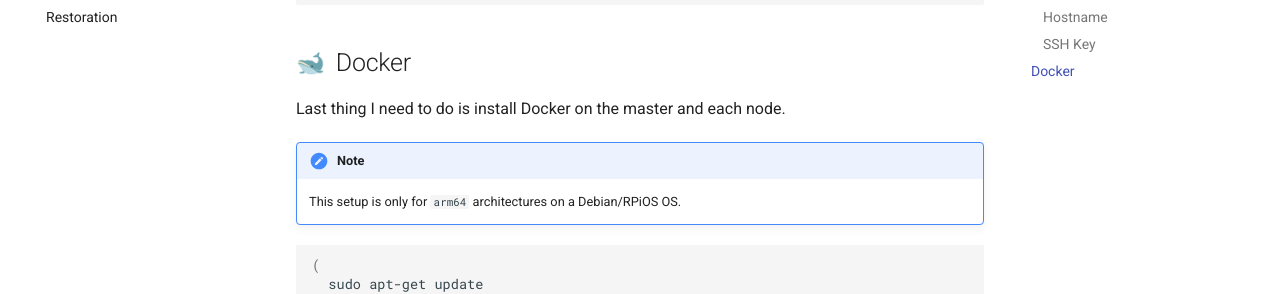
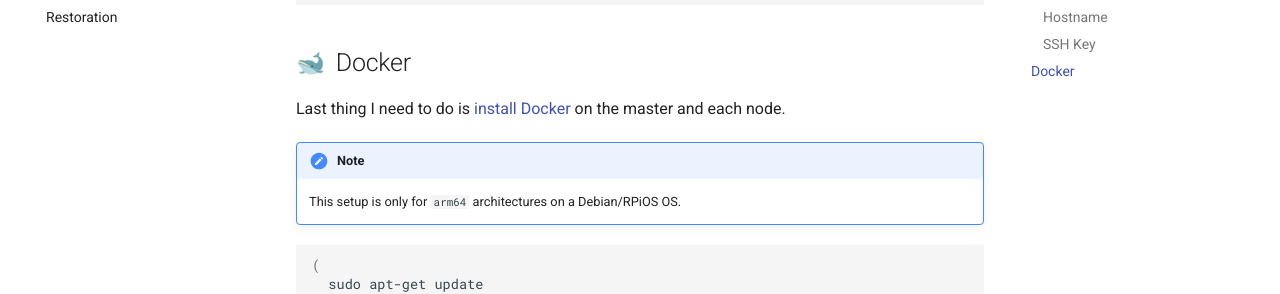
Before and after one commit to nicholaswilde/home-cluster, an MkDocs documentation site: the page built from docs/operating-system.md, in a window 1280 px wide and 900 px high, scrolled down 1524 px. Shown: the part 199-493 px from the top of the window. Built offline with MkDocs 1.6.1 and Material for MkDocs 9.7.7, drawn with Linux system fonts in a browser that asks for light colours; emoji names are drawn with the system emoji font; comment, search, counter and statistics services are not loaded; part of the change alters nothing that is shown.

```diff
--- a/docs/operating-system.md
+++ b/docs/operating-system.md
@@ -76,7 +76,7 @@ ssh-import-id-gh <username>
 
 ## :whale2:&nbsp; Docker
 
-Last thing I need to do is install Docker on the master and each node.
+Last thing I need to do is [install Docker][docker] on the master and each node.
 
 !!! Note
     This setup is only for `arm64` architectures on a Debian/RPiOS OS.
@@ -112,3 +112,4 @@ docker run --rm hello-world
 [1]: https://www.amazon.com/Compute-Module-Board-PoE-Development/dp/B08BLC1DVD/
 [this guide]: https://www.raspberrypi.org/forums/viewtopic.php?t=133691
 [ssh]: https://docs.github.com/en/github/authenticating-to-github/adding-a-new-ssh-key-to-your-github-account
+[docker]: https://docs.docker.com/engine/install/debian/#install-using-the-repository
```
